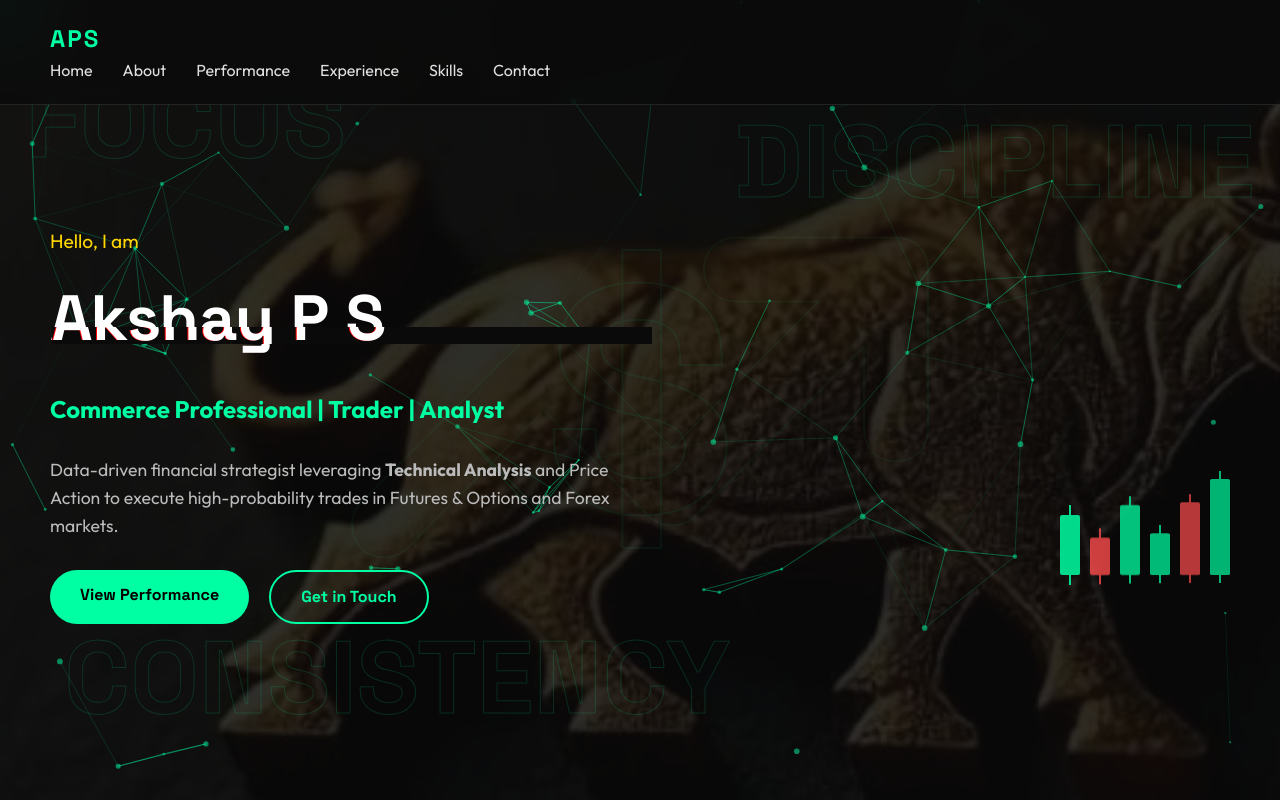
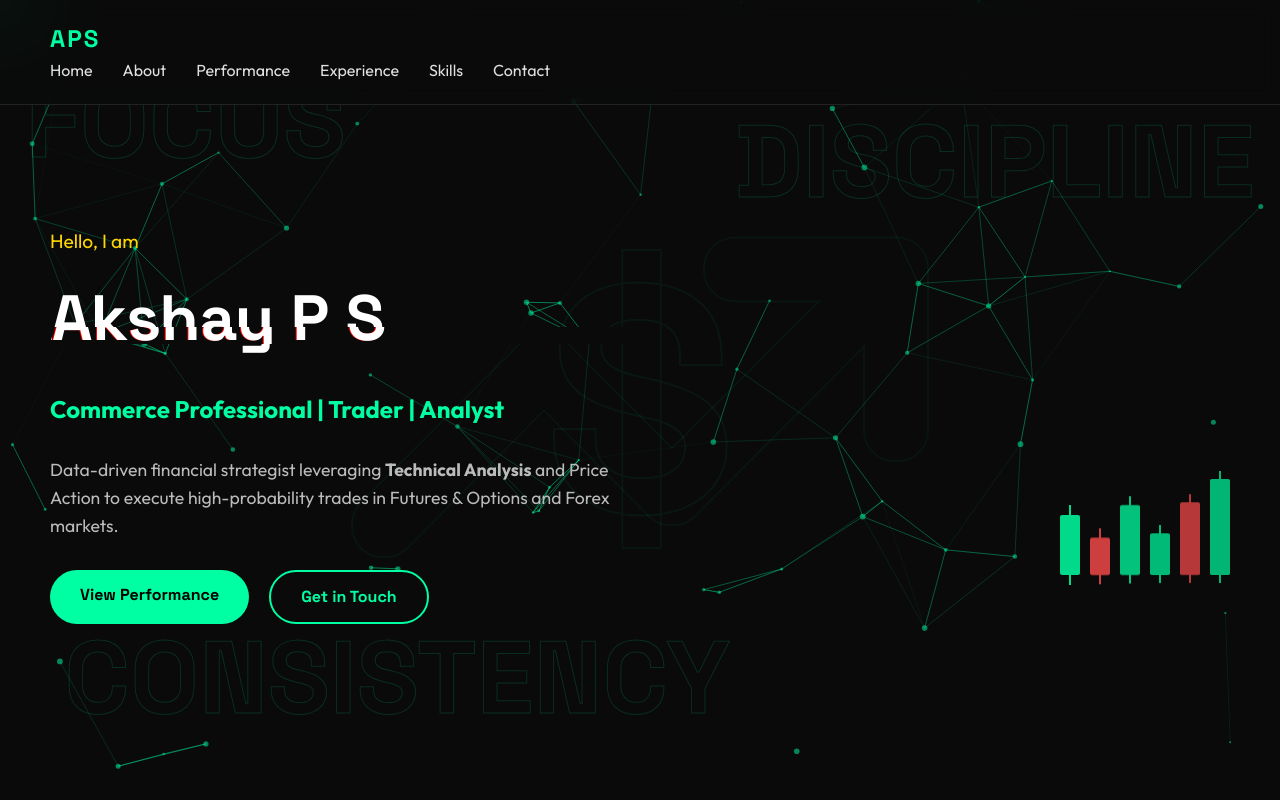
Before and after one commit to aps68/akshay.in, a plain HTML site: page index.html in a window 1280 px wide. Shown: the top 800 px of the page. Drawn offline with Linux system fonts and the light colour scheme.

Commit message:
remove background image

```diff
--- a/style.css
+++ b/style.css
@@ -781,19 +781,7 @@ footer {
     align-items: center;
 }
 
-.watermark-container::before {
-    content: "";
-    position: absolute;
-    top: 0;
-    left: 0;
-    width: 100%;
-    height: 100%;
-    background-image: url('files/bg_image.jpeg');
-    background-size: cover;
-    background-position: center;
-    opacity: 0.15;
-    z-index: -1;
-}
+
 
 .watermark-text {
     position: absolute;
```
